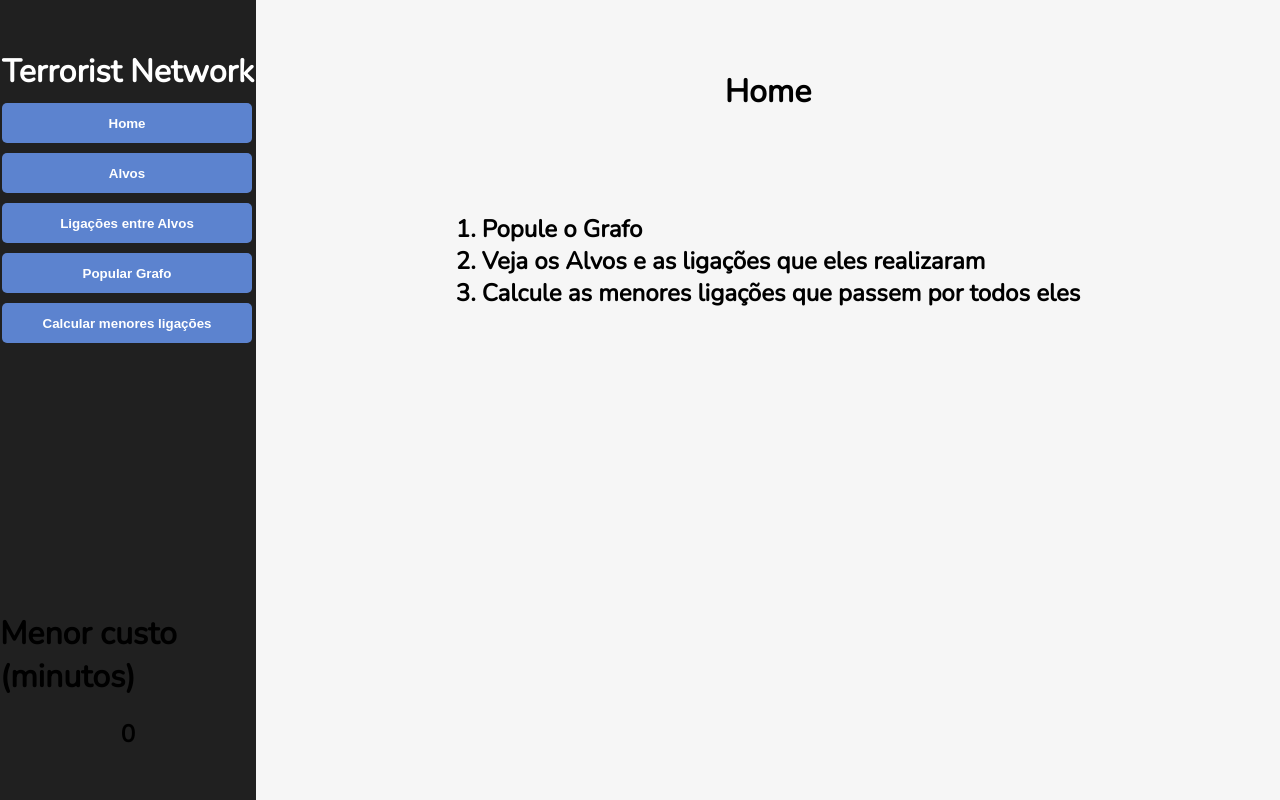
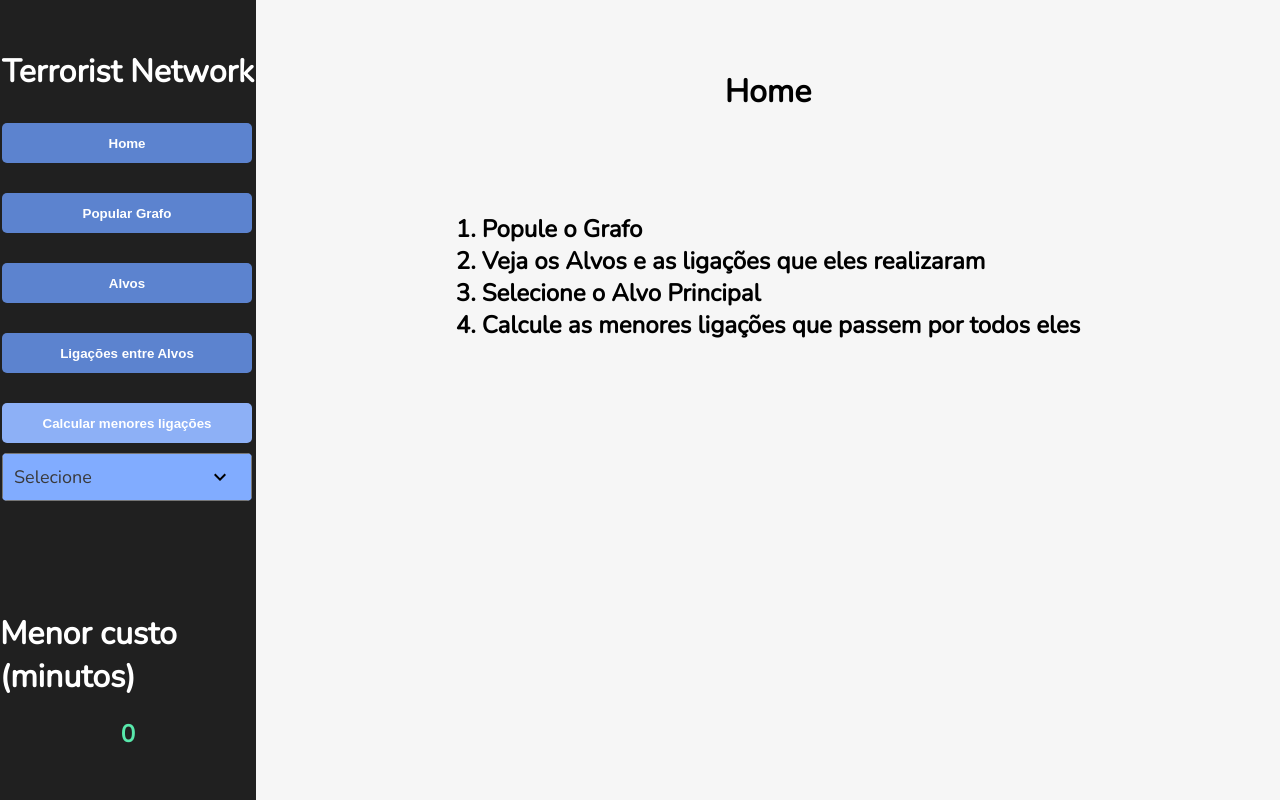
Before and after one commit to projeto-de-algoritmos/Grafos2-RedeTerrorista, a React (Create React App) app in the folder terrorist-network/: page / in a window 1280 px wide. Built offline with nearby package versions, Linux system fonts and the light colour scheme; the HTML template or start-up script is replaced by a standard one.

Commit message:
Create minimal spanning tree page and edit styling on all project.
Co-authored-by: Ithalo Azevedo <ithaloazevedoo@gmail.com>

```diff
--- a/terrorist-network/src/App.css
+++ b/terrorist-network/src/App.css
@@ -33,6 +33,10 @@ h1, h2 {
   position: fixed;
 }
 
+#app-sidebar-buttons {
+  height: 100%;
+}
+
 #app-sidebar-title {
   margin: 50px 0 0;
   color: #FFF;
@@ -41,7 +45,7 @@ h1, h2 {
 #button-targets {
   width: 250px;
   height: 40px;
-  margin: 10px 0;
+  margin-top: 30px;
   border: 0;
   cursor: pointer;
   background: #5C83CF;
@@ -56,8 +60,39 @@ h1, h2 {
   transition: background-color 0.2s;
 }
 
+select {
+  -webkit-appearance: none;
+  -moz-appearance: none;
+  text-indent: 1px;
+  text-overflow: '';
+}
+
+#select-target-box select {
+  background: url('./assets/expand_more-24px.svg') no-repeat;
+  background-color: #81ACFF;
+  background-position: 205px center;
+  width: 250px;
+  height: 48px;
+  font-family: 'Nunito';
+  font-size: 18px;
+  padding: 10px;
+  color: #39393A;
+}
+
+#select-target-box {
+  width: 250px;
+  overflow: hidden;
+  border-radius: 5px;
+  margin-top: 10px;
+}
+
 #button-targets:hover {
   background-color: #4671C5;
+}
+
+#button-targets:disabled {
+  background-color: #8db0f6;
+  cursor: not-allowed;
 }
 
 #app-content {
@@ -76,4 +111,9 @@ h1, h2 {
 
 #app-sidebar-cost-title {
   margin-bottom: 20px;
+  color: #FFF;
 }
+
+#app-sidebar-cost-subtitle {
+  color: #58E8AB;
+}
--- a/terrorist-network/src/App.js
+++ b/terrorist-network/src/App.js
@@ -1,10 +1,11 @@
 import React, { useEffect, useState } from 'react';
 import './App.css';
 import { populateGraph } from './utils/populateGraph';
-import { formatGraphGeneral } from './utils/formatGraph';
+import { formatGraphGeneral, formatGraphPrim } from './utils/formatGraph';
 import { Graph } from './dataStructure/prim';
 import Targets from './pages/Targets';
 import TargetsConnection from './pages/TargetsConnection';
+import MinimalSpanningTree from './pages/MinimalSpanningTree';
 import Home from './pages/Home';
 
 const App = () => {
@@ -13,10 +14,9 @@ const App = () => {
   const [changePage, setChangePage] = useState(0);
   const [graphData, setGraphData] = useState(graph);
   const [cost, setCost] = useState(0);
+  const [selectTarget, setSelectTarget] = useState('');
 
-  // const graphData = populateGraph(graph);
   const graphdataFormated = formatGraphGeneral(graphData);
-  // const prim = graphData.prim('Anaísa Gomide Rosário');
 
   const handlePopulateGraph = () => {
     setGraphData(populateGraph(graph));
@@ -24,7 +24,8 @@ const App = () => {
   };
 
   const handleCalculateCost = () => {
-    setCost(graphData.prim('Anaísa Gomide Rosário').total);
+    const graphPrim = graphData;
+    setCost(graphPrim.prim(selectTarget).total);
   };
 
   const renderPage = () => {
@@ -33,9 +34,15 @@ const App = () => {
     } else if (changePage === 1) {
       return <Targets nodes={graphdataFormated.nodes} />;
     } else if (changePage === 2) {
-      return <TargetsConnection edges={graphdataFormated.edges} />;
+      return <TargetsConnection graph={graphdataFormated} />;
     } else if (changePage === 3) {
       return <h1>{cost}</h1>;
+    } else if (changePage === 4) {
+      return (
+        <MinimalSpanningTree
+          graph={formatGraphPrim(graphData, selectTarget)}
+        />
+      );
     }
   };
 
@@ -46,7 +53,7 @@ const App = () => {
   return (
     <div id="app">
       <div id="app-sidebar">
-        <div>
+        <div id="app-sidebar-buttons">
           <h1 id="app-sidebar-title">Terrorist Network</h1>
 
           <button
@@ -60,6 +67,14 @@ const App = () => {
           <button
             id="button-targets"
             type="button"
+            onClick={() => handlePopulateGraph()}
+          >
+            Popular Grafo
+          </button>
+
+          <button
+            id="button-targets"
+            type="button"
             onClick={() => setChangePage(1)}
           >
             Alvos
@@ -68,7 +83,10 @@ const App = () => {
           <button
             id="button-targets"
             type="button"
-            onClick={() => setChangePage(2)}
+            onClick={() => {
+              console.log(graphdataFormated);
+              setChangePage(2);
+            }}
           >
             Ligações entre Alvos
           </button>
@@ -76,23 +94,39 @@ const App = () => {
           <button
             id="button-targets"
             type="button"
-            onClick={() => handlePopulateGraph()}
-          >
-            Popular Grafo
-          </button>
-
-          <button
-            id="button-targets"
-            type="button"
-            onClick={() => handleCalculateCost()}
+            disabled={selectTarget !== '' ? false : true}
+            onClick={() => {
+              setChangePage(4);
+              handleCalculateCost();
+            }}
           >
             Calcular menores ligações
           </button>
+          <div id="select-target-box">
+            <select
+              value={selectTarget}
+              onChange={(event) => setSelectTarget(event.target.value)}
+            >
+              <>
+                <option key={0} value={null}>
+                  Selecione
+                </option>
+                {graphdataFormated.nodes.map((target) => (
+                  <option
+                    key={target.id}
+                    value={target.id}
+                  >
+                    {target.id}
+                  </option>
+                ))}
+              </>
+            </select>
+          </div>
         </div>
 
         <div id="app-sidebar-cost">
           <h1 id="app-sidebar-cost-title">Menor custo (minutos)</h1>
-          <h2>{cost}</h2>
+          <h2 id="app-sidebar-cost-subtitle">{cost}</h2>
         </div>
       </div>
       <div id="app-content">{renderPage()}</div>
--- a/terrorist-network/src/pages/Home/index.js
+++ b/terrorist-network/src/pages/Home/index.js
@@ -9,7 +9,8 @@ const Home = () => {
       <div id="home-steps">
         <h2>1. Popule o Grafo</h2>
         <h2>2. Veja os Alvos e as ligações que eles realizaram</h2>
-        <h2>3. Calcule as menores ligações que passem por todos eles</h2>
+        <h2>3. Selecione o Alvo Principal</h2>
+        <h2>4. Calcule as menores ligações que passem por todos eles</h2>
       </div>
     </div>
   );
--- /dev/null
+++ b/terrorist-network/src/pages/MinimalSpanningTree/index.js
@@ -0,0 +1,25 @@
+import React from 'react';
+import Graph from 'react-graph-vis';
+import { graphConfigOptions } from '../../utils/graphConfigOptions.js';
+
+const MinimalSpanningTree = ({ graph }) => {
+  const options = graphConfigOptions;
+
+  const events = {
+    select: function (event) {
+      var { nodes, edges } = event;
+    },
+  };
+
+  return (
+    <div id="targets-connection-container">
+      <h1 id="targets-connection-title">Árvore Geradora Mínima</h1>
+
+      <div id="targets-connection-graph">
+        <Graph graph={graph} options={options} events={events} />
+      </div>
+    </div>
+  );
+};
+
+export default MinimalSpanningTree;
```
Also changed, not shown: terrorist-network/src/assets/expand_more-24px.svg (added).
